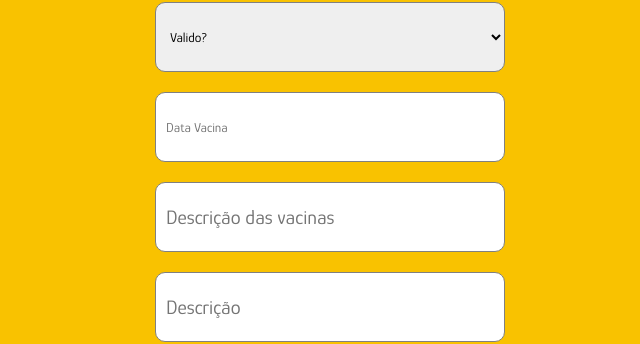
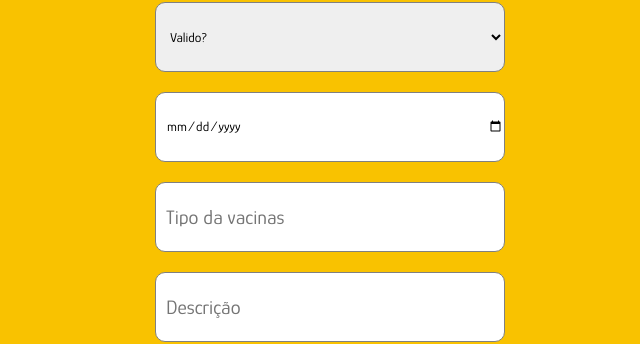
Before and after one commit to Rafael-Divino/TCC_ver_2.1-main, a React (Vite) app: page / in a window 1280 px wide. Shown: the part 898-1242 px from the top of the page, without its empty margins (310-950 px from the left). Built offline with nearby package versions, Linux system fonts and the light colour scheme.

Commit message:
Update CadastrarPet.jsx

```diff
--- a/src/Pages/CadastrarPet/CadastrarPet.jsx
+++ b/src/Pages/CadastrarPet/CadastrarPet.jsx
@@ -228,7 +228,7 @@ const CadastroAnimal = () => {
             <input
                 onChange={(e) => setVacina({ ...Vacina, data_vacina: e.target.value })}
                 value={Vacina.data_vacina}
-                type="text"
+                type="date"
                 className="dropdown"
                 placeholder='Data Vacina'
             >
@@ -237,7 +237,7 @@ const CadastroAnimal = () => {
 
             <input
                 type="text"
-                placeholder="Descrição das vacinas"
+                placeholder="Tipo da vacinas"
                 className="input"
                 onChange={(e) => setVacina({ ...Vacina, descricao: e.target.value })}
                 value={Vacina.descricao}
```
